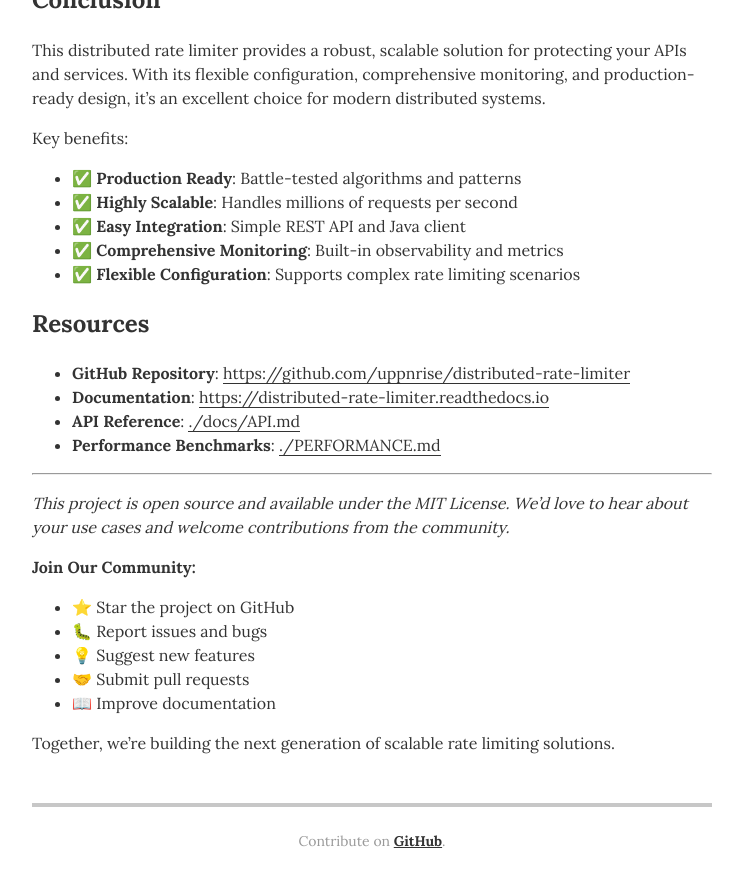
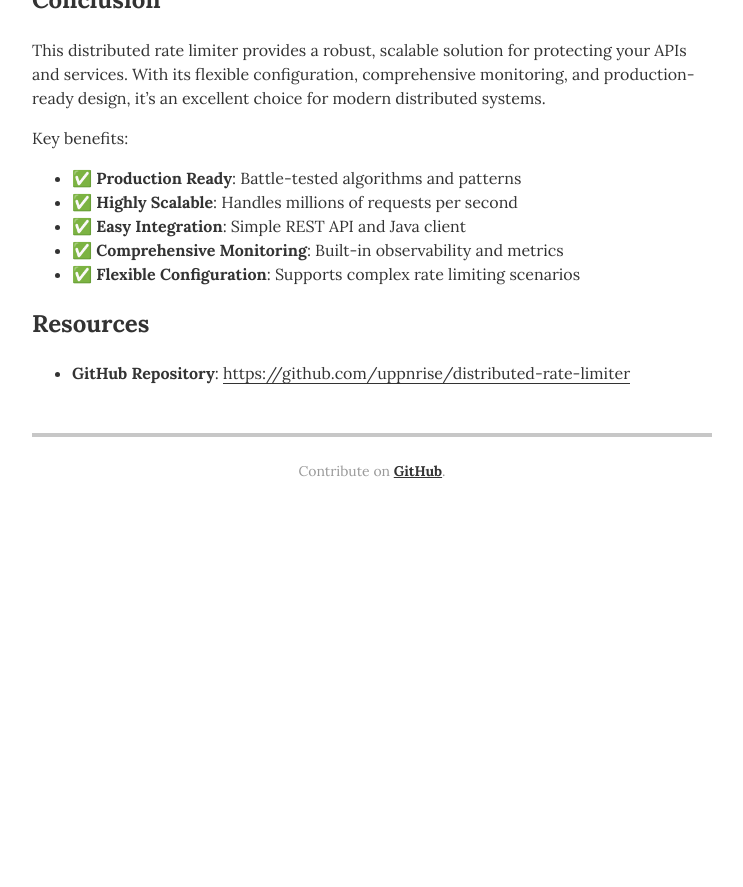
Before and after one commit to uppnrise/uppnrise.github.io, a Jekyll site: the page built from _posts/2025-09-18-distributed-rate-limiter-spring-boot-redis.md, in a window 1280 px wide and 900 px high, scrolled down 15132 px. Shown: the top 887 px of the window, without its empty margins (268-1011 px from the left). Built offline with Jekyll 4.4.1, drawn with Linux system fonts in a browser that asks for light colours; after the commit the page ends 15662 px from its top, so only the background shows below that.

Commit message:
Remove outdated resources and community engagement section from the distributed rate limiter blog post

```diff
--- a/_posts/2025-09-18-distributed-rate-limiter-spring-boot-redis.md
+++ b/_posts/2025-09-18-distributed-rate-limiter-spring-boot-redis.md
@@ -659,19 +659,3 @@ Key benefits:
 ## Resources
 
 - **GitHub Repository**: [https://github.com/uppnrise/distributed-rate-limiter](https://github.com/uppnrise/distributed-rate-limiter)
-- **Documentation**: [https://distributed-rate-limiter.readthedocs.io](https://distributed-rate-limiter.readthedocs.io)
-- **API Reference**: [./docs/API.md](./docs/API.md)
-- **Performance Benchmarks**: [./PERFORMANCE.md](./PERFORMANCE.md)
-
----
-
-*This project is open source and available under the MIT License. We'd love to hear about your use cases and welcome contributions from the community.*
-
-**Join Our Community:**
-- ⭐ Star the project on GitHub
-- 🐛 Report issues and bugs
-- 💡 Suggest new features
-- 🤝 Submit pull requests
-- 📖 Improve documentation
-
-Together, we're building the next generation of scalable rate limiting solutions.
```
